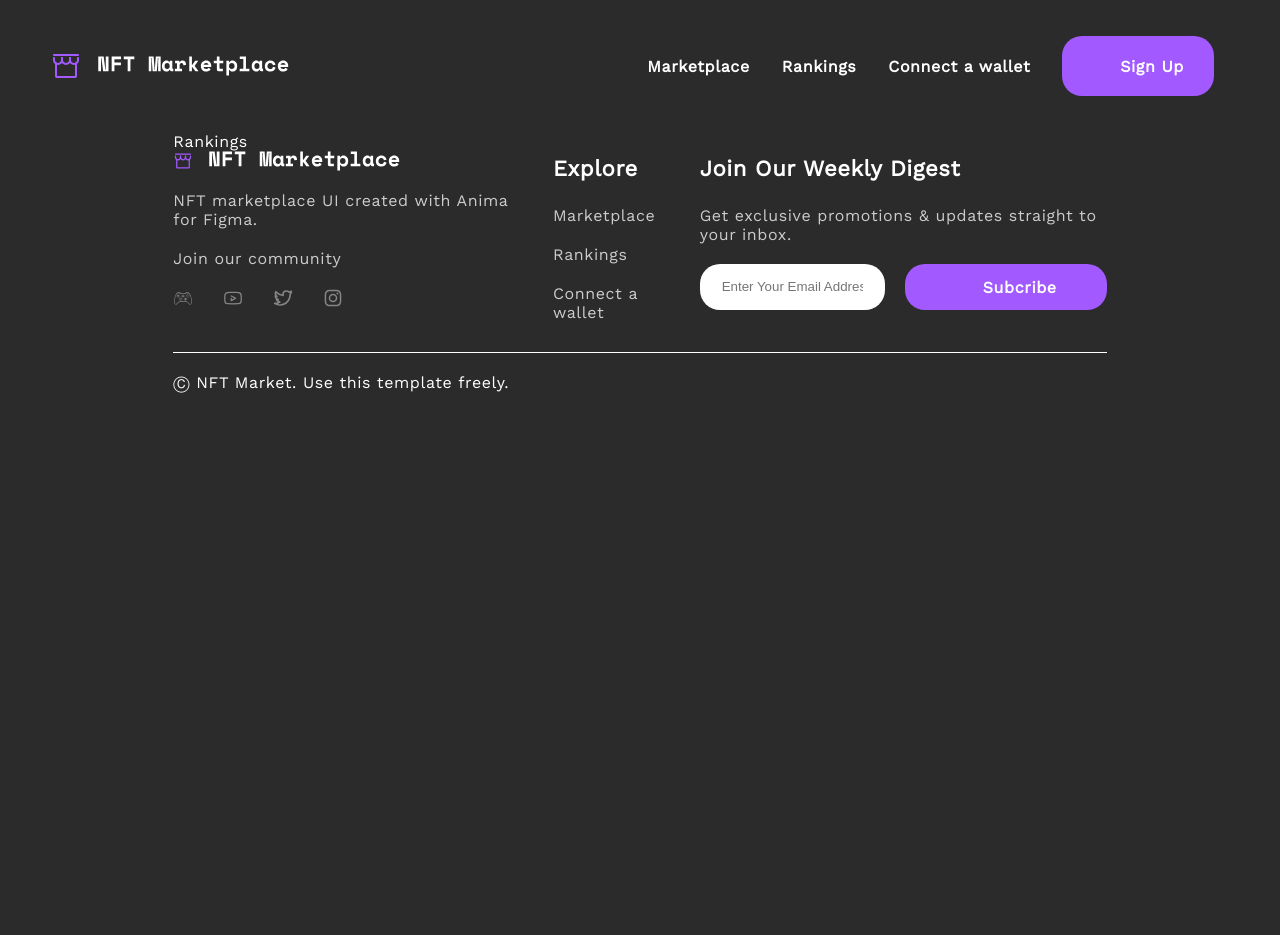
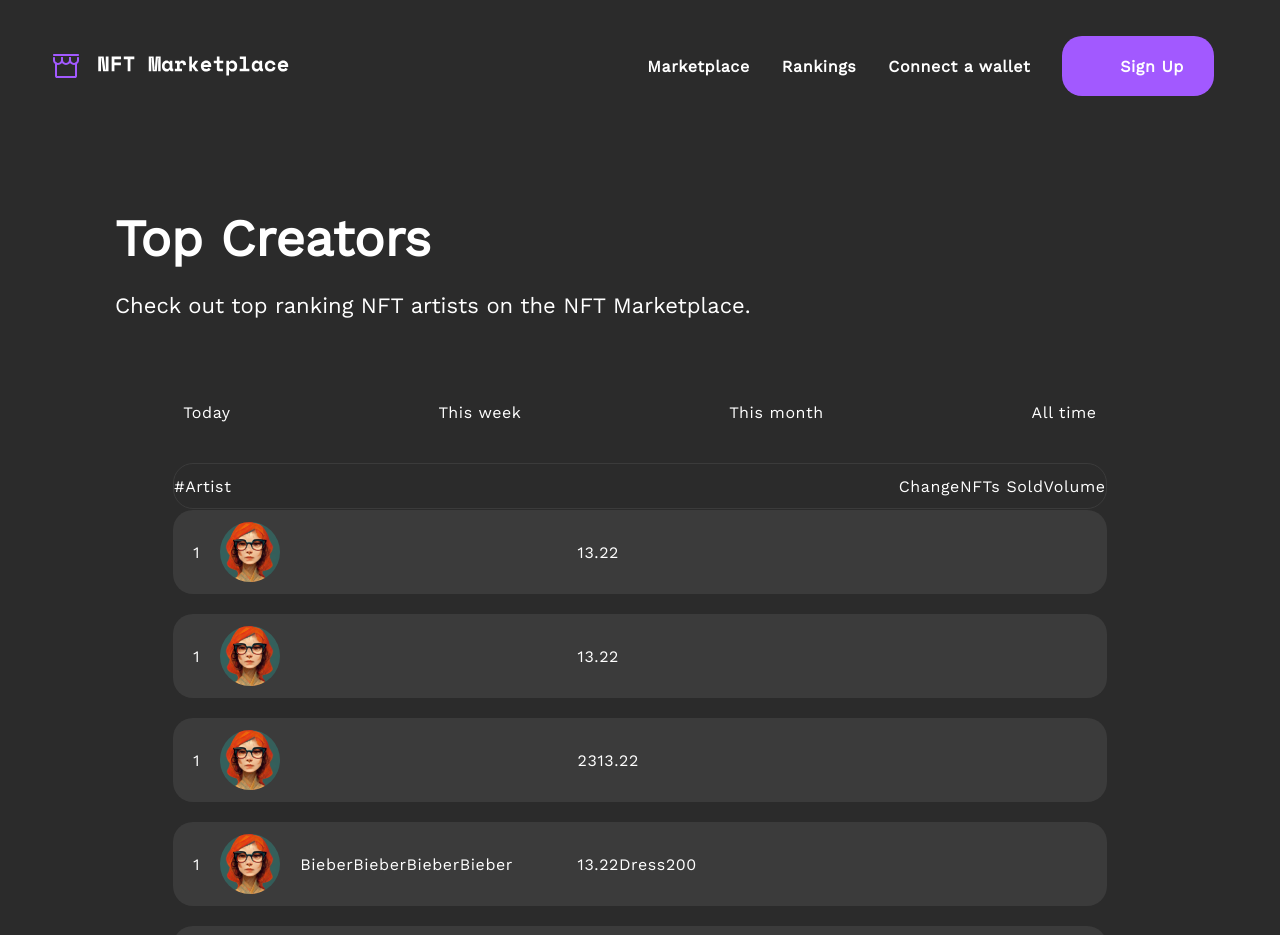
Before and after one commit to vinhduongtrung/Web3-NFT, a React (Vite) app: page /rankings in a window 1280 px wide. Shown: the top 935 px of the page. Before the commit the page ends 800 px from the top, so only its background shows below. Built offline with nearby package versions, Linux system fonts and the light colour scheme; some icons are missing.

Commit message:
task ranking front end

```diff
--- /dev/null
+++ b/src/components/Rankings/Layout.jsx
@@ -0,0 +1,145 @@
+import styled from "styled-components";
+import Header from "./header_ranking";
+import TableHeader from "./tableItems";
+import TaskBar from "./Tab_Bar";
+
+import artistProfile from "../../assets/ArtistAvatar.svg"
+
+const LayoutStyled = styled.div`
+  display: flex;
+  width: 100%;
+  height: 100%;
+  flex-direction: column;
+  background: #2B2B2B;
+  padding-bottom: 40px;
+  `;
+  const WrapperItemStyled = styled.div`
+width:  100%;
+
+  .list-products {
+  display: flex;
+  justify-content: space-around;
+  width: 100%;
+  height: 46px;
+
+  }
+  .table-header {
+    align-items: center;
+    border: 1px solid;
+    margin-bottom: 1px;
+    border-color: #3b3b3b;
+    border-radius: 20px;
+    display: flex;
+  justify-content: space-between;
+  width: 100%;
+  height: 46px;
+  }
+
+
+  .text-content {
+    font-family: "Roboto";
+    font-style: normal;
+    font-weight: 500;
+    font-size: 50px;
+    line-height: 59px;
+    /* identical to box height */
+
+    text-align: center;
+    text-transform: capitalize;
+
+    /* Dark */
+
+    color: #000000;
+  }
+
+
+  .table-header-left-ranking{
+      display: flex;
+  }
+  .table-header-right-stats {
+display: flex;
+  }
+  `;
+const LayoutRanking = () => {
+    return (
+      <LayoutStyled>
+        <Header/>
+        <TaskBar/>
+
+        <WrapperItemStyled>
+            <div className="table-header">
+              <div className="table-header-left-ranking">
+              <div>#</div>
+              <div>Artist</div>
+              </div>
+              <div className="table-header-right-stats">
+              <div>Change</div>
+              <div>NFTs Sold</div>
+              <div>Volume</div>
+              </div>
+            </div>
+
+
+        <TableHeader
+         id={"1"}
+            image={artistProfile}
+            title={"Dress"}
+            change={"13.22"}
+          ></TableHeader>
+          <TableHeader
+            image={artistProfile}
+            id={"1"}
+            title={"Dress"}
+            change={"13.22"}
+          ></TableHeader>
+          <TableHeader
+          id={"1"}
+            image={artistProfile}
+
+            title={"Dress"}
+            volume={"13.22"}
+            change={"23"}
+
+          ></TableHeader>
+          <TableHeader
+            div id={"1"}
+            image={artistProfile}
+            artits={"BieberBieberBieberBieber"}
+            volume={"Dress"}
+            change={"13.22"}
+            sold={"200"}
+          ></TableHeader>
+          <TableHeader
+          id={"1"}
+            image={artistProfile}
+
+            title={"Dress"}
+            change={"13.22"}
+          ></TableHeader>
+          <TableHeader
+          id={"1"}
+            image={artistProfile}
+
+            title={"Dress"}
+            change={"13.22"}
+          ></TableHeader>
+          <TableHeader
+          id={"1"}
+            image={artistProfile}
+
+            title={"Dress"}
+            change={"13.22"}
+          ></TableHeader>
+          <TableHeader
+          id={"1"}
+            image={artistProfile}
+
+            title={"Dress"}
+            change={"13.22"}
+          ></TableHeader>
+
+       </WrapperItemStyled>
+        </LayoutStyled>
+    );
+    };
+    export default LayoutRanking;
--- /dev/null
+++ b/src/components/Rankings/Tab_Bar.jsx
@@ -0,0 +1,34 @@
+import styled from "styled-components";
+const TabBarStyled = styled.div`
+    display: flex;
+    width: 100%;
+    height: 60px;
+.tab-bar {
+    /* display: flex;
+    justify-content: space-around;
+    width: 1280px;
+    height: 60px; */
+    justify-content: space-between;
+    width: 100%;
+height: 60px;
+padding: 0px 10px 0px 10px;
+gap: 10px;
+display: flex;
+background: #2B2B2B;
+left: 20px;
+}
+`;
+
+const TabBar = () => {
+    return(
+        <TabBarStyled>
+            <div className="tab-bar">
+                <p>Today</p>
+                <p>This week</p>
+                <p>This month</p>
+                <p>All time</p>
+            </div>
+        </TabBarStyled>
+    );
+}
+export default TabBar;
--- /dev/null
+++ b/src/components/Rankings/header_ranking.jsx
@@ -0,0 +1,91 @@
+import styled from "styled-components";
+const HeaderSublineStyled = styled.div`
+  align-items: center;
+    align-self: stretch;
+    background-color: var(--background);
+    display: flex;
+    flex-direction: column;
+    gap: 40px;
+    height: auto;
+    mix-blend-mode: normal;
+    padding: 80px 0px;
+  .header-subline {
+    width: 1050px;
+    height: auto;
+    align-items: flex-start;
+    background-color: transparent;
+    display: flex;
+    flex-direction: column;
+    gap: 20px;
+
+  }
+  .headline{
+
+  align-items: flex-start;
+    align-self: stretch;
+    background-color: transparent;
+    display: flex;
+    gap: 10px;
+    height: 56px;
+    position: relative;
+  }
+  .top-creator {
+    background-color: transparent;
+    flex: 1;
+    letter-spacing: 0.00px;
+    line-height: 56.1px;
+    margin-top: -1.00px;
+    mix-blend-mode: normal;
+    position: relative;
+    text-align: left;
+    white-space: nowrap;
+    color: white;
+    //styleName: H2 - Work Sans;
+font-family: Work Sans;
+font-size: 51px;
+font-weight: 600;
+line-height: 56px;
+letter-spacing: 0em;
+text-align: left;
+
+  }
+  .subhead {
+        align-items: flex-start;
+    align-self: stretch;
+    background-color: transparent;
+    display: flex;
+    gap: 10px;
+    position: relative;
+  }
+  .check-out-top-ranking {
+    font-family: Work Sans;
+font-size: 22px;
+font-weight: 400;
+line-height: 35px;
+letter-spacing: 0em;
+text-align: left;
+width: 100%;
+color: white;
+  }
+`;
+const Header = () => {
+  return (
+    <HeaderSublineStyled>
+      <div className="header-subline">
+        <div className="headline">
+        <h2 className="top-creator">
+          Top Creators
+        </h2>
+        </div>
+
+        <div className="subhead">
+        <p className="check-out-top-ranking">
+          Check out top ranking NFT artists on the NFT Marketplace.
+        </p>
+        </div>
+
+      </div>
+    </HeaderSublineStyled>
+  );
+};
+export default Header;
--- /dev/null
+++ b/src/components/Rankings/tableItems.jsx
@@ -0,0 +1,63 @@
+import styled from "styled-components";
+const StyledTableItemCard = styled.div`
+  display: flex;
+  width: 100%;
+  height: 84px;
+  border-radius: 20px;
+  padding: 12px 0px 12px 0px;
+  gap: 10px;
+  margin-bottom: 20px;
+  background: #3b3b3b;
+  flex-direction: column;
+  .table-items {
+    align-items: center;
+    width: 100%;
+    height: auto;
+    justify-content: space-between;
+    padding: 0 20px 0 20px;
+    display: flex;
+  }
+  .left-table-Items-artist {
+    gap:20px;
+    display: flex;
+    background-color: transparent;
+    align-items: center;
+    width: 400px;
+  }
+  .right-table-Items-stats {
+    display: flex;
+    width: 530px;
+    align-items: center;
+  }
+  .artist-card {
+    display: flex;
+    align-items: center;
+    justify-content: center;
+    gap: 20px;
+  }
+`;
+
+// eslint-disable-next-line react/prop-types
+const TableItems = ({ image, id, artits, volume, change, sold }) => {
+  return (
+    <StyledTableItemCard>
+      <div className="table-items">
+        <div className="left-table-Items-artist">
+          <div className="ranking-artist">
+            <p>{id} </p>
+          </div>
+          <div className="artist-card">
+            <img src={image} alt="" />
+            <p>{artits}</p>
+          </div>
+        </div>
+        <div className="right-table-Items-stats">
+          <p>{change}</p>
+          <p>{volume}</p>
+          <p>{sold}</p>
+        </div>
+      </div>
+    </StyledTableItemCard>
+  );
+};
+export default TableItems;
--- a/src/pages/Rankings.jsx
+++ b/src/pages/Rankings.jsx
@@ -1,8 +1,8 @@
-import React from 'react'
 
+import LayoutRanking from '../components/Rankings/Layout';
 const Rankings = () => {
   return (
-    <div>Rankings</div>
+    <LayoutRanking/>
   )
 }
 
```
Also changed, not shown: src/assets/ArtistAvatar.svg (added).
